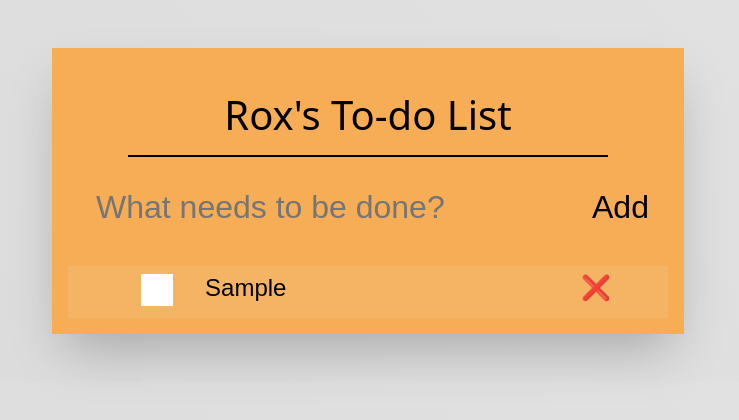
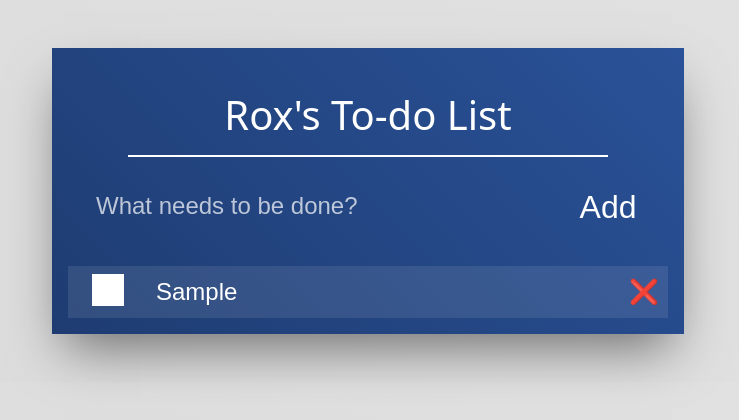
Before and after one commit to dominikwilkowski/robrox, a React app: page / in a window 1280 px wide. Both pictures are taken after typing "Sample" into the empty fields and a click on the button "Add". Shown: the whole page, without its empty margins (272-1011 px from the left). Built offline with nearby package versions, Linux system fonts and the light colour scheme.

Commit message:
tweaks and fixes

```diff
--- a/public/index.html
+++ b/public/index.html
@@ -3,7 +3,7 @@
 	<head>
 		<meta charset="utf-8" />
 		<link rel="icon" href="%PUBLIC_URL%/favicon.ico" />
-		<meta name="viewport" content="width=device-width, initial-scale=1" />
+		<meta name="viewport" content="width=device-width, initial-scale=1.5" />
 		<meta name="theme-color" content="#000000" />
 		<link rel="apple-touch-icon" sizes="180x180" href="/apple-touch-icon.png" />
 		<link rel="icon" type="image/png" sizes="32x32" href="/favicon-32x32.png" />
--- a/src/AddNewTodoForm.js
+++ b/src/AddNewTodoForm.js
@@ -23,7 +23,7 @@ export function AddNewTodoForm({ onAddTodo }) {
 				onSubmit={handleSubmit}
 				css={{
 					display: 'grid',
-					gridTemplateColumns: 'auto 4rem',
+					gridTemplateColumns: 'auto 5rem',
 				}}
 			>
 				<input
@@ -37,8 +37,21 @@ export function AddNewTodoForm({ onAddTodo }) {
 						appearance: 'none',
 						border: 'none',
 						padding: '0.5rem',
-						fontSize: '2rem',
+						fontSize: '1.5rem',
 						background: 'transparent',
+						width: '100%',
+						borderBottom: '2px solid transparent',
+						borderRadius: 0,
+						color: '#fff',
+
+						':focus': {
+							outline: 'none',
+							borderColor: '#fff',
+						},
+
+						'::placeholder': {
+							color: 'rgba(255,255,255,0.7)',
+						},
 					}}
 				/>
 				<button
@@ -49,7 +62,7 @@ export function AddNewTodoForm({ onAddTodo }) {
 						padding: '0.5rem',
 						fontSize: '2rem',
 						background: 'transparent',
-						color: '#000',
+						color: '#fff',
 						cursor: 'pointer',
 					}}
 				>
--- a/src/Checkbox.js
+++ b/src/Checkbox.js
@@ -44,7 +44,7 @@ export const Checkbox = forwardRef(({ checked, onChange, onClick }, ref) => {
 						top: '0.1rem',
 						width: '0.6rem',
 						height: '1rem',
-						border: '#000 solid',
+						border: '#1e3c72 solid',
 						borderWidth: '0 4px 5px 0',
 						transform: 'rotate(45deg)',
 						opacity: 0,
--- a/src/Todo.js
+++ b/src/Todo.js
@@ -57,11 +57,12 @@ export function Todo() {
 	return (
 		<div
 			css={{
-				boxShadow: '0 25px 50px -12px rgba(0,0,0,.25)',
+				boxShadow: '0 25px 50px -12px rgba(0,0,0,.5)',
 				maxWidth: '37.5rem',
-				background: '#F6AD55',
+				background: 'linear-gradient(45deg, #1e3c72 0%, #2a5298 100%);',
 				margin: '3rem auto',
 				padding: '1rem',
+				color: '#fff',
 			}}
 		>
 			<h1
@@ -76,7 +77,7 @@ export function Todo() {
 						display: 'block',
 						width: '80%',
 						height: '2px',
-						background: '#000',
+						background: '#fff',
 						margin: '1rem auto',
 					},
 				}}
--- a/src/TodoItem.js
+++ b/src/TodoItem.js
@@ -25,7 +25,12 @@ export function TodoItem({ todo, id, onRemoveTodo, onToggleTodoDone, onEditTodo,
 	const checkboxRef = useRef(null);
 
 	return (
-		<li>
+		<li
+			css={{
+				display: 'grid',
+				gridTemplateColumns: '5rem auto 3rem',
+			}}
+		>
 			<Checkbox
 				ref={checkboxRef}
 				checked={!!isDone}
@@ -43,6 +48,7 @@ export function TodoItem({ todo, id, onRemoveTodo, onToggleTodoDone, onEditTodo,
 					fontSize: '1.5rem',
 					background: 'transparent',
 					width: '60%',
+					color: '#fff',
 					textDecoration: isDone ? 'line-through' : 'none',
 				}}
 			/>
--- a/src/TodoList.js
+++ b/src/TodoList.js
@@ -18,8 +18,6 @@ export function TodoList({
 				listStyle: 'none',
 				padding: 0,
 				margin: '0 auto',
-				display: 'grid',
-				textAlign: 'center',
 				marginTop: '1rem',
 
 				'& li:nth-child(odd)': {
--- a/src/helpers.js
+++ b/src/helpers.js
@@ -29,8 +29,8 @@ export function slugify(string) {
 		.replace(/\s+/g, '-') // Replace spaces with -
 		.replace(p, (c) => b.charAt(a.indexOf(c))) // Replace special characters
 		.replace(/&/g, '-and-') // Replace & with 'and'
-		.replace(/[^\w\-]+/g, '') // Remove all non-word characters
-		.replace(/\-\-+/g, '-') // Replace multiple - with single -
+		.replace(/[^\w-]+/g, '') // Remove all non-word characters
+		.replace(/--+/g, '-') // Replace multiple - with single -
 		.replace(/^-+/, '') // Trim - from start of text
 		.replace(/-+$/, ''); // Trim - from end of text
 }
```
